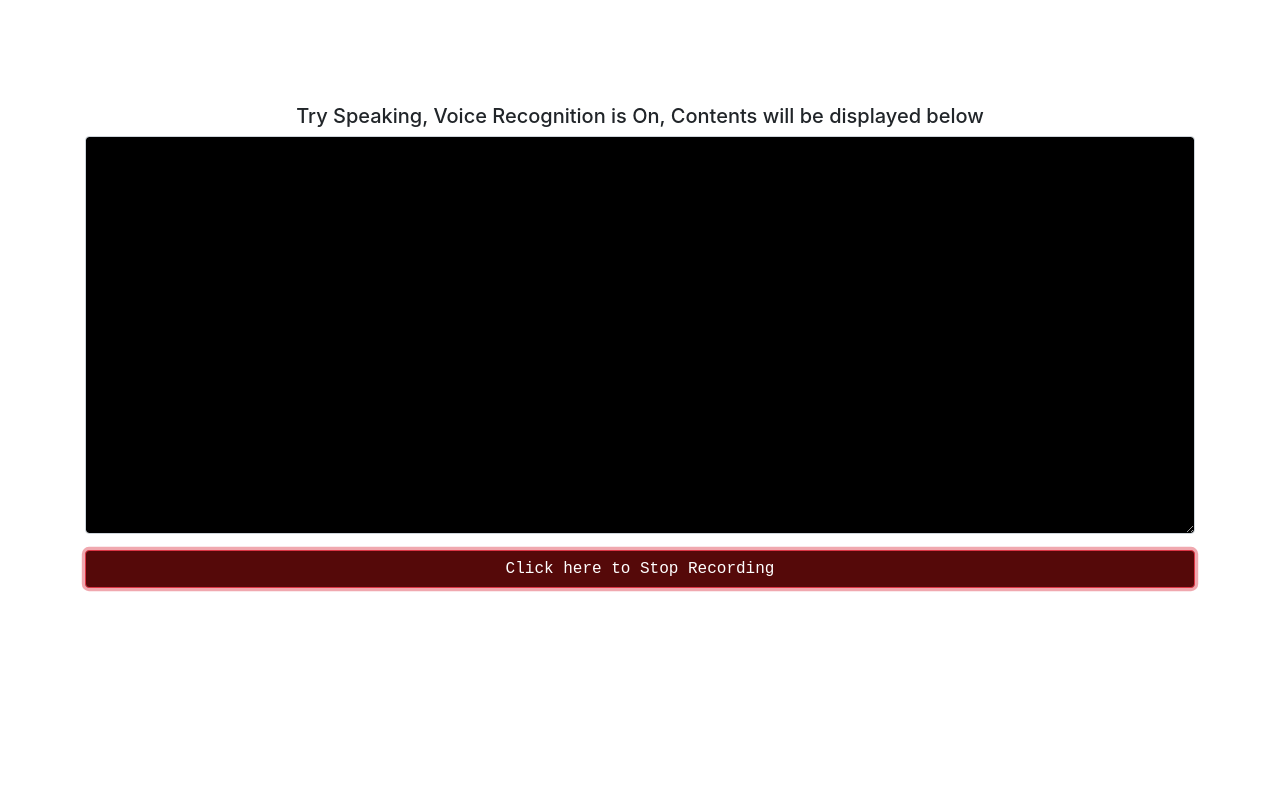
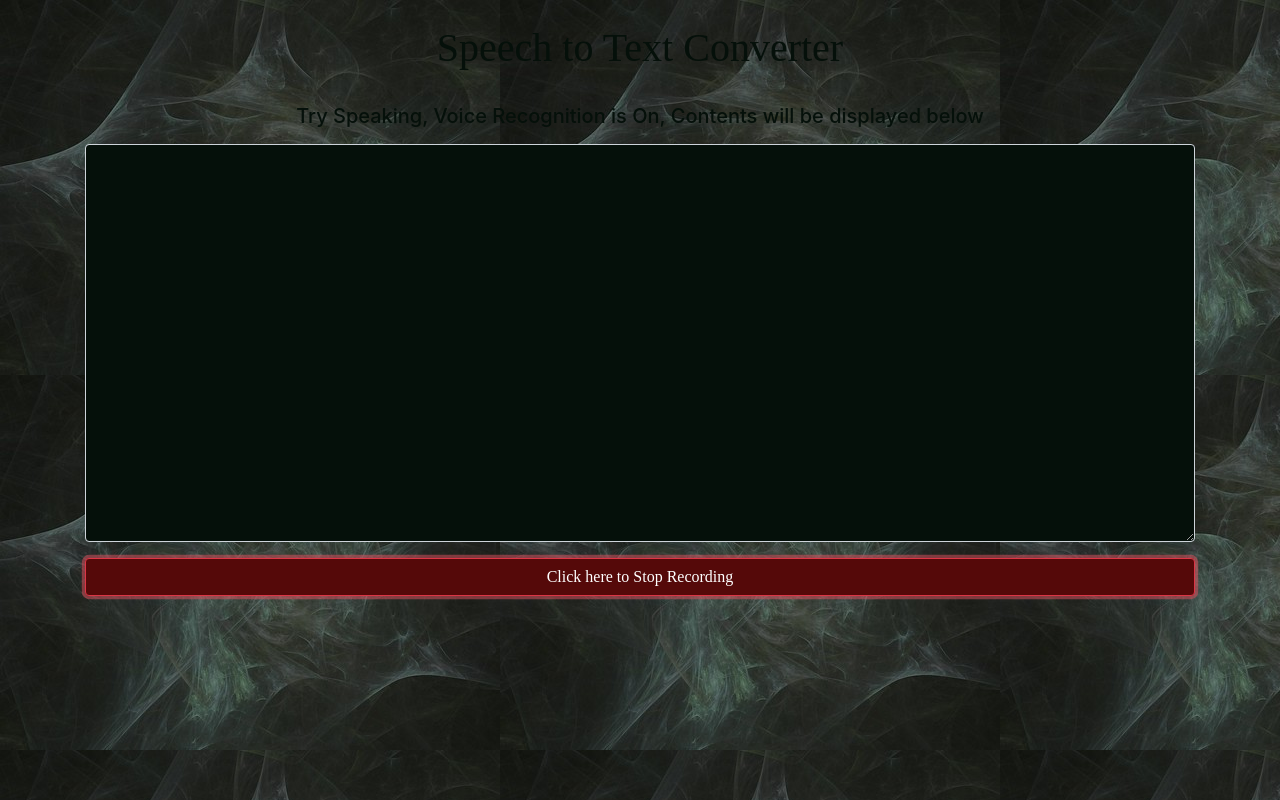
Before and after one commit to kzmfhm/audio-text-converter, a plain HTML site: page index.html in a window 1280 px wide. Both pictures are taken after a click on the button "Click here to Start Recording". Drawn offline with nearby package versions, Linux system fonts and the light colour scheme; a web font is replaced by a local one.

Commit message:
Updated background

```diff
--- a/index.html
+++ b/index.html
@@ -19,7 +19,7 @@
         <br>
         <h5 id="instructions" class="text-center"></h5>
         <div class="form-group">
-            <textarea class="form-control" id="textarea" cols="30" rows="16" style="  background-color: black;"></textarea>
+            <textarea class="form-control" id="textarea" cols="30" rows="16" style="  background-color: #05100a;"></textarea>
         </div>
         <button id="start" class="btn btn-danger btn-block" style="  background-color: rgb(85, 9, 9);">
             Click here to Start Recording
--- a/script.js
+++ b/script.js
@@ -1,5 +1,5 @@
+$(document).ready(function () {
   var SpeechRecognition = window.webkitSpeechRecognition;
-
   var recognition = new SpeechRecognition();
   var Textbox = $("#textarea");
   var instructions = $("#instructions");
@@ -24,10 +24,8 @@ $("#start").on("click", function (e) {
       recognition.stop();
     } else {
       $(this).html("Click here to Stop Recording");
-    $("#instructions").html("Try Speaking, Voice Recognition is On, Contents will be displayed below");
-    if (Content.length) {
+      $("#instructions").html("<p style='color: #05100a; font-size: 20px;'>Try Speaking, Voice Recognition is On, Contents will be displayed below</p>");
       Content += " ";
-    }
       recognition.lang = currentLang;
       recognition.start();
     }
@@ -48,3 +46,4 @@ $("#switchLanguage").on("click", function () {
     }
     recognition.lang = currentLang;
   });
+});
--- a/style.css
+++ b/style.css
@@ -1,16 +1,16 @@
 h1 {
-    font-family: 'Tilt Prism', cursive;
-    color:white;
+    font-family: 'sans serif';
+    color:#05100a;
 }
 button{
-    font-family: 'Source Code Pro', monospace;
+    font-family: 'sans serif';
     color:white;
-    background-color: rgb(82, 3, 3);
+    background-color: #090000fb;
 }
 body{
 
-    background-image:url("textimage.jpg")
+    background-image:url("./images/bg-image.jpg")
 }
 .textarea{
-    background: url("textimage.jpg");
+    background: url("./images/bg-image.jpg");
 }
```
Also changed, not shown: images/bg-image.jpg (added). Lines whose indentation alone changed are shown as unchanged.
